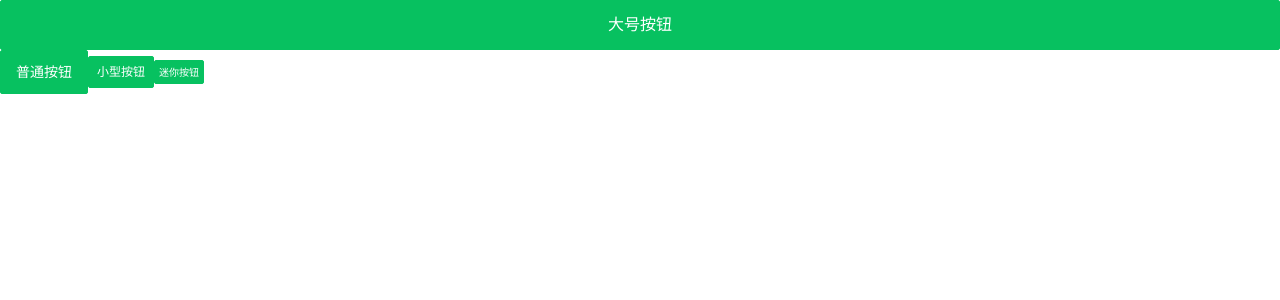
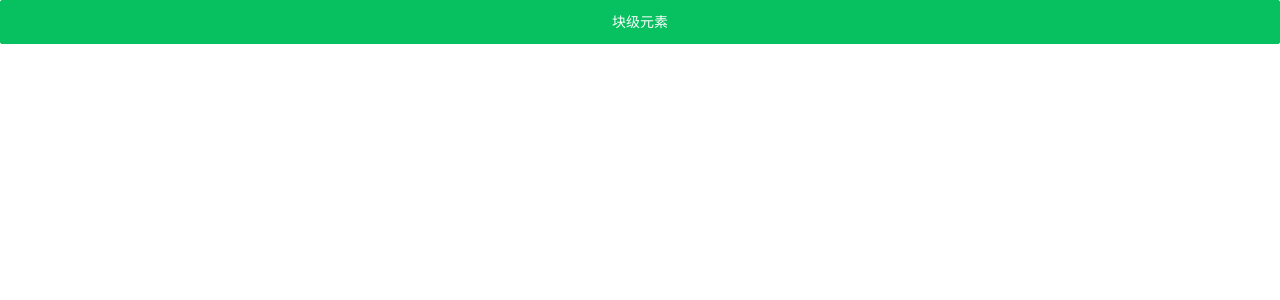
Before and after one commit to kingyeahwei/vant_learning, a Vue app: page / in a window 1280 px wide. Shown: the top 300 px of the page. Built offline with nearby package versions, Linux system fonts and the light colour scheme.

Commit message:
button 块级元素

```diff
--- a/src/App.vue
+++ b/src/App.vue
@@ -1,9 +1,6 @@
 <template>
   <div id="app">
-    <van-button type="primary" size="large">大号按钮</van-button>
-    <van-button type="primary" size="normal">普通按钮</van-button>
-    <van-button type="primary" size="small">小型按钮</van-button>
-    <van-button type="primary" size="mini">迷你按钮</van-button>
+    <van-button type="primary" block>块级元素</van-button>
   </div>
 </template>
 
```
